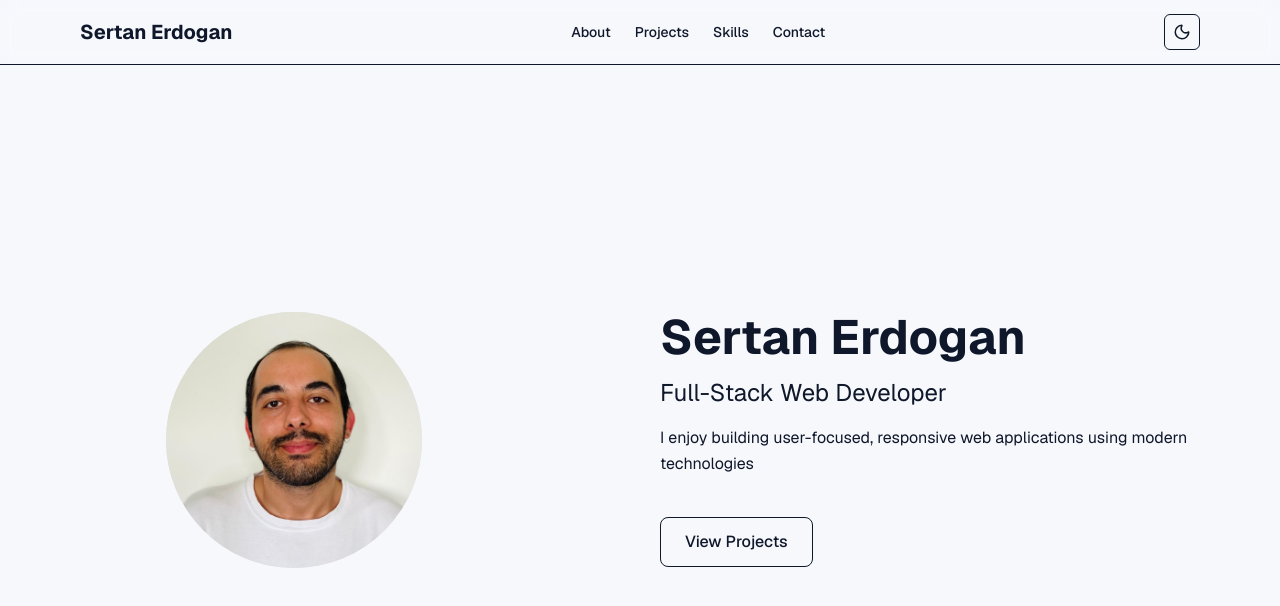
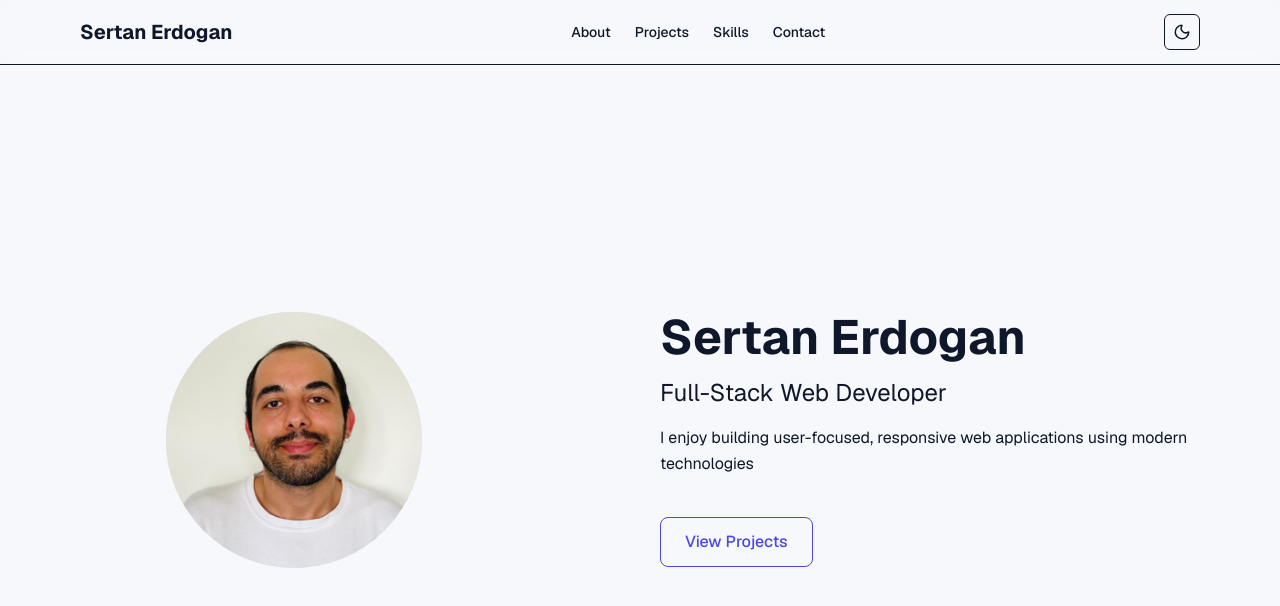
Before and after one commit to sertanrdn/portfolio, a Next.js app: page / in a window 1280 px wide. Shown: the top 606 px of the page. Built offline with nearby package versions, Linux system fonts and the light colour scheme.

Commit message:
Making button to use accent colors

```diff
--- a/src/app/globals.css
+++ b/src/app/globals.css
@@ -40,3 +40,13 @@ body {
   --border: #1e293b;
   --accent: #818cf8;
 }
+
+.intro-cta-button {
+  border-color: var(--accent) !important;
+  color: var(--accent) !important;
+}
+
+.intro-cta-button:hover {
+  background-color: var(--accent) !important;
+  color: var(--bg) !important;
+}
--- a/src/components/Intro.tsx
+++ b/src/components/Intro.tsx
@@ -32,7 +32,7 @@ export default function Intro() {
                         <a
                             href={introData.cta.href}
                             className="
-                                inline-flex items-center justify-center
+                                intro-cta-button inline-flex items-center justify-center
                                 mt-6 px-6 py-3 rounded-lg border
                                 border-accent text-accent font-medium
                                 transition hover:bg-accent
```
